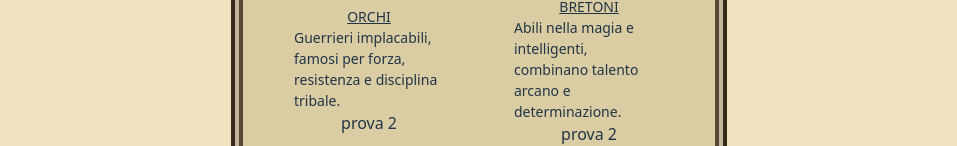
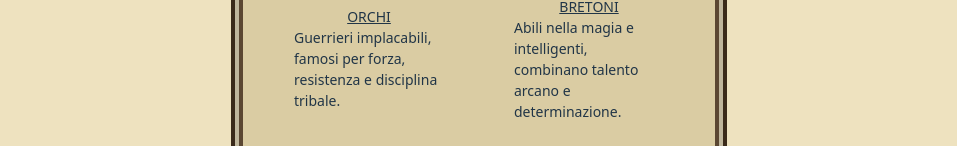
Before and after one commit to PyotrWrangel/Oblivion-Retro-forum, a React (Vite) app: page /races in a window 1280 px wide. Shown: the part 615-761 px from the top of the page, without its empty margins (161-1118 px from the left). Built offline with nearby package versions, Linux system fonts and the light colour scheme.

Commit message:
Updated components

```diff
--- a/src/components/RaceModal.jsx
+++ b/src/components/RaceModal.jsx
@@ -6,7 +6,6 @@ function RaceModal ({ race, onClose }) {
             <div className="bg-white p-4 rounded">
                 <h3 className="text-xl font-bold mb-2">{race.name}</h3>
                 <p className="text-left text-[14px]">{race.description}</p>
-                <p>prova</p>
             </div>
         </div>
     )
--- a/src/components/RacesCard.jsx
+++ b/src/components/RacesCard.jsx
@@ -5,7 +5,6 @@ function RacesCard({ image, name, description, onClick }) {
             <img className="w-full max-h-[215px]" src={image} alt="imageRace"></img>
             <h3 className="text-center text-[14px] underline">{name}</h3>
             <p className="text-left text-[14px]">{description}</p>
-            <p>prova 2</p>
         </div>
         </>
     )
```
